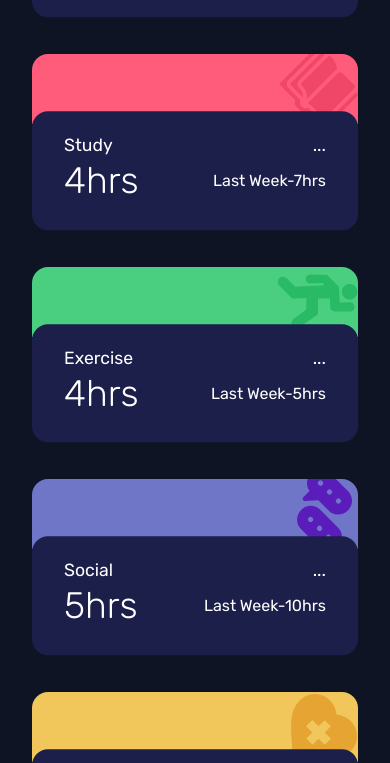
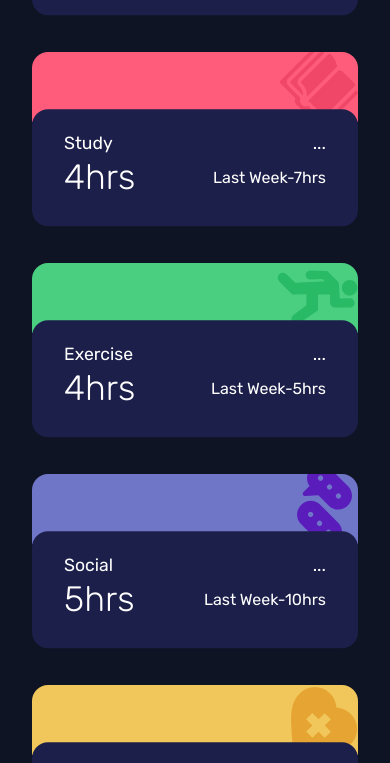
Before and after one commit to ashwinihingolikar/time-tracking-dashboard, a plain HTML site: page index.html in a window 390 px wide. Shown: the part 678-1441 px from the top of the page. Drawn offline with Linux system fonts and the light colour scheme.

Commit message:
Update styles.css

```diff
--- a/styles.css
+++ b/styles.css
@@ -196,7 +196,7 @@ body{
         font-size: 1.5em;
     }
    .activity-information h2{
-        font-size: 2.3em;
+        font-size: 2.2em;
     }
 }
 @media screen and (max-width: 380px) {
```
